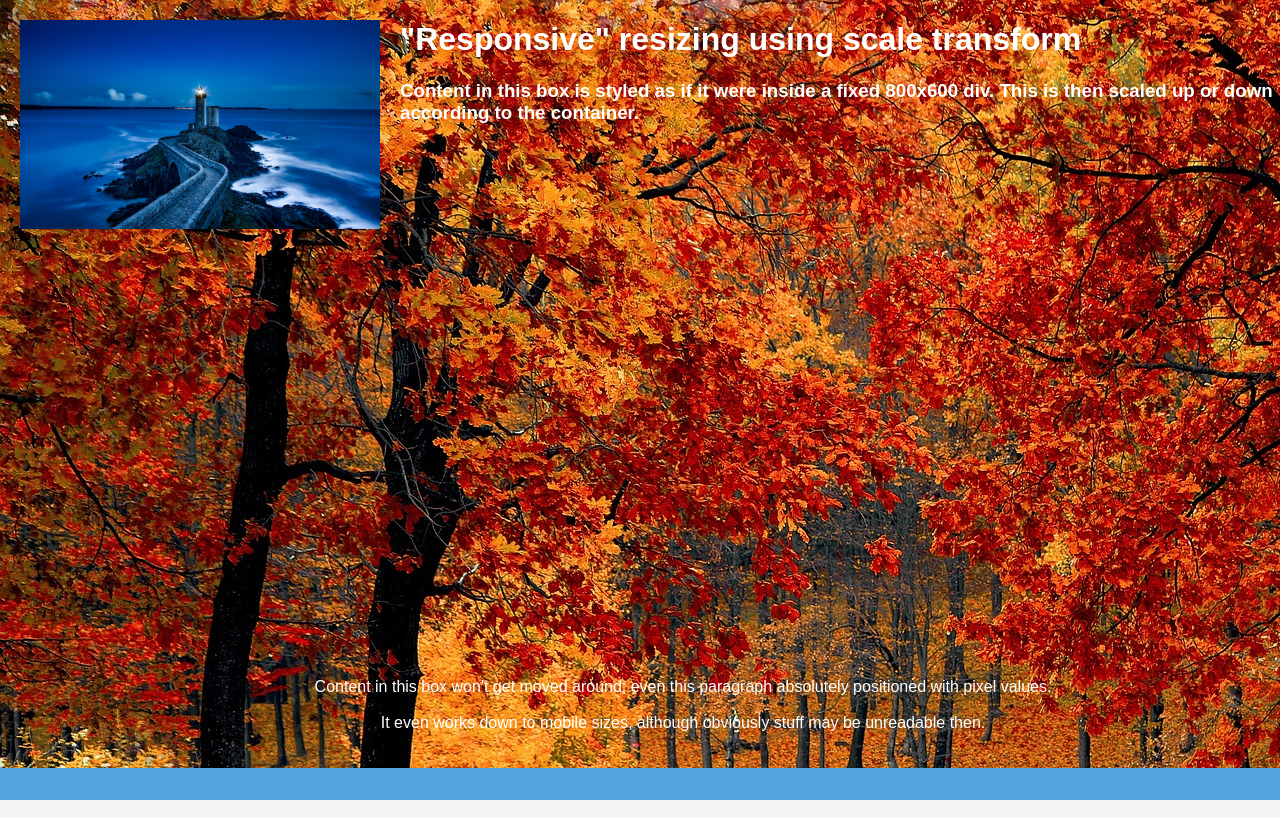
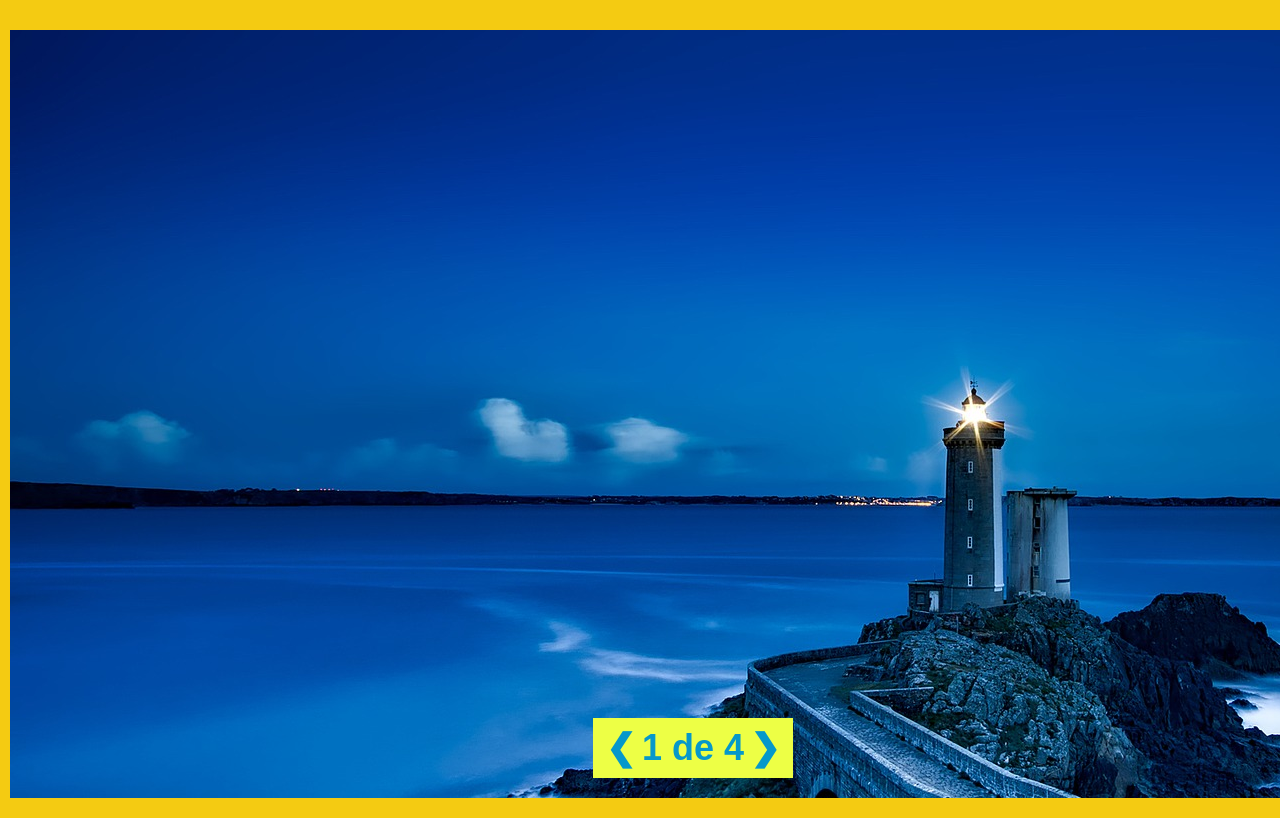
Before and after one commit to dsalazar93/plantilla_ecc, a React app: page / in a window 1280 px wide. Shown: the top 818 px of the page. Built offline with nearby package versions, Linux system fonts and the light colour scheme; the HTML template or start-up script is replaced by a standard one.

Commit message:
Interacción inicial del funcionamiento de las páginas con los controles básicos de navegación. Estilos básicos para el funcionamiento de las páginas

```diff
--- a/src/Components/App.jsx
+++ b/src/Components/App.jsx
@@ -9,20 +9,81 @@ import img_otonio from './img/otonio.jpg'
 class App extends Component{
   constructor(){
     super()
+
+    this.state = {
+      currentPage: 0,
+      AllPages: '',
+      pageCount: 0
+    }
+
+    this.displayChoicedPage = this.displayChoicedPage.bind(this)
+    this.hidePreviousPage = this.hidePreviousPage.bind(this)
+    this.appNavigate = this.appNavigate.bind(this)
+  }
+
+  appNavigate(e){
+    let pageToExit = this.state.currentPage
+    if (e.target.classList.contains('appPagination-prev')){
+      if ( (pageToExit-1) >= 0){
+        this.setState({
+          currentPage: this.state.currentPage - 1
+        }, function(){
+          console.log(this.state.currentPage)
+          this.hidePreviousPage(pageToExit)
+          this.displayChoicedPage()
+        })
+      }
+    } else {
+      if ( (pageToExit+1) < this.state.pageCount){
+        this.setState({
+          currentPage: this.state.currentPage + 1
+        }, function(){
+          this.hidePreviousPage(pageToExit)
+          this.displayChoicedPage()
+        })
+      }
+    }
+  }
+
+  hidePreviousPage(page){
+    let currentPageDisplayed = this.state.AllPages[page]
+    currentPageDisplayed.classList.remove('appPage-current')
+  }
+
+  displayChoicedPage(){
+    let currentPageDisplayed = this.state.AllPages[this.state.currentPage]
+    currentPageDisplayed.classList.add('appPage-current')
   }
 
   componentDidMount(){
+    this.setState({
+      AllPages : document.querySelectorAll('.appPages'),
+      pageCount : document.querySelectorAll('.appPages').length
+    }, function(){ this.displayChoicedPage() })
 
   }
 
   render(){
     return(
       <div id="appContent">
-        <img src={img_blue} width="360" />
+        {/* <img src={img_blue} width="360" />
         <h1>"Responsive" resizing using scale transform</h1>
         <h3>Content in this box is styled as if it were inside a fixed 800x600 div. This is then scaled up or down according to the container.</h3>
         <p>Content in this box won't get moved around; even this paragraph absolutely positioned with pixel values.<br /><br />
-          It even works down to mobile sizes, although obviously stuff may be unreadable then.</p>
+          It even works down to mobile sizes, although obviously stuff may be unreadable then.</p> */}
+        <div id="appMainBox">
+          <div className="appPages appPage-0"></div>
+          <div className="appPages appPage-1"></div>
+          <div className="appPages appPage-2"></div>
+          <div className="appPages appPage-3"></div>
+          <div id="appPagination">
+            <div className="appPaginationButtons appPagination-prev" onClick={this.appNavigate}>&#10094;</div>
+            <div className="appPaginationButtons">
+              {`${this.state.currentPage + 1} de ${this.state.pageCount}`}
+            </div>
+            <div className="appPaginationButtons appPagination-next" onClick={this.appNavigate}>&#10095;</div>
+          </div>
+        </div>
       </div>
     )
   }
--- a/src/Components/app.styl
+++ b/src/Components/app.styl
@@ -12,7 +12,7 @@ body
   background-color #52a5de
 
 #appContent
-  background-image url('./img/otonio.jpg')
+  // background-image url('./img/otonio.jpg')
   width 1366px
   height 768px
   -ms-transform-origin top left
@@ -21,12 +21,61 @@ body
   -webkit-transition all 500ms ease-in-out !important
   transition all 500ms ease-in-out !important
   position absolute
-  img
-    float left
-    margin 20px
-  p
-    position absolute
-    bottom 20px
-    left 20px
-    right 20px
-    text-align center
+  padding 30px 10px 20px 10px
+  background-color #f4cb12
+  // img
+  //   float left
+  //   margin 20px
+  // p
+  //   position absolute
+  //   bottom 20px
+  //   left 20px
+  //   right 20px
+  //   text-align center
+  #appMainBox
+    background-color lightblue
+    position relative
+    width 100%
+    height 100%
+    perspective 1200px
+    transform-style preserve-3d
+    .appPages
+      width 100%
+      height 100%
+      position absolute
+      top 0
+      left 0
+      visibility hidden
+      overflow hidden
+      backface-visibility hidden
+      transform translate3d(0,0,0)
+    .appPage-current
+      visibility visible
+
+    .appPage-0
+      background-image url('./img/blue.jpg')
+    .appPage-1
+      background-image url('./img/sunflower.jpg')
+    .appPage-2
+      background-image url('./img/cyber.jpg')
+    .appPage-3
+      background-image url('./img/otonio.jpg')
+    #appPagination
+      position absolute
+      z-index 999
+      left 50%
+      transform translateX(-50%)
+      bottom 20px
+      background-color #edff45
+      width 200px
+      height 60px
+      display flex
+      flex-direction row
+      justify-content center
+      align-items center
+      .appPaginationButtons
+        font-size 36px
+        color #0698CA
+        margin 3px
+        font-weight bold
+        cursor pointer
```
